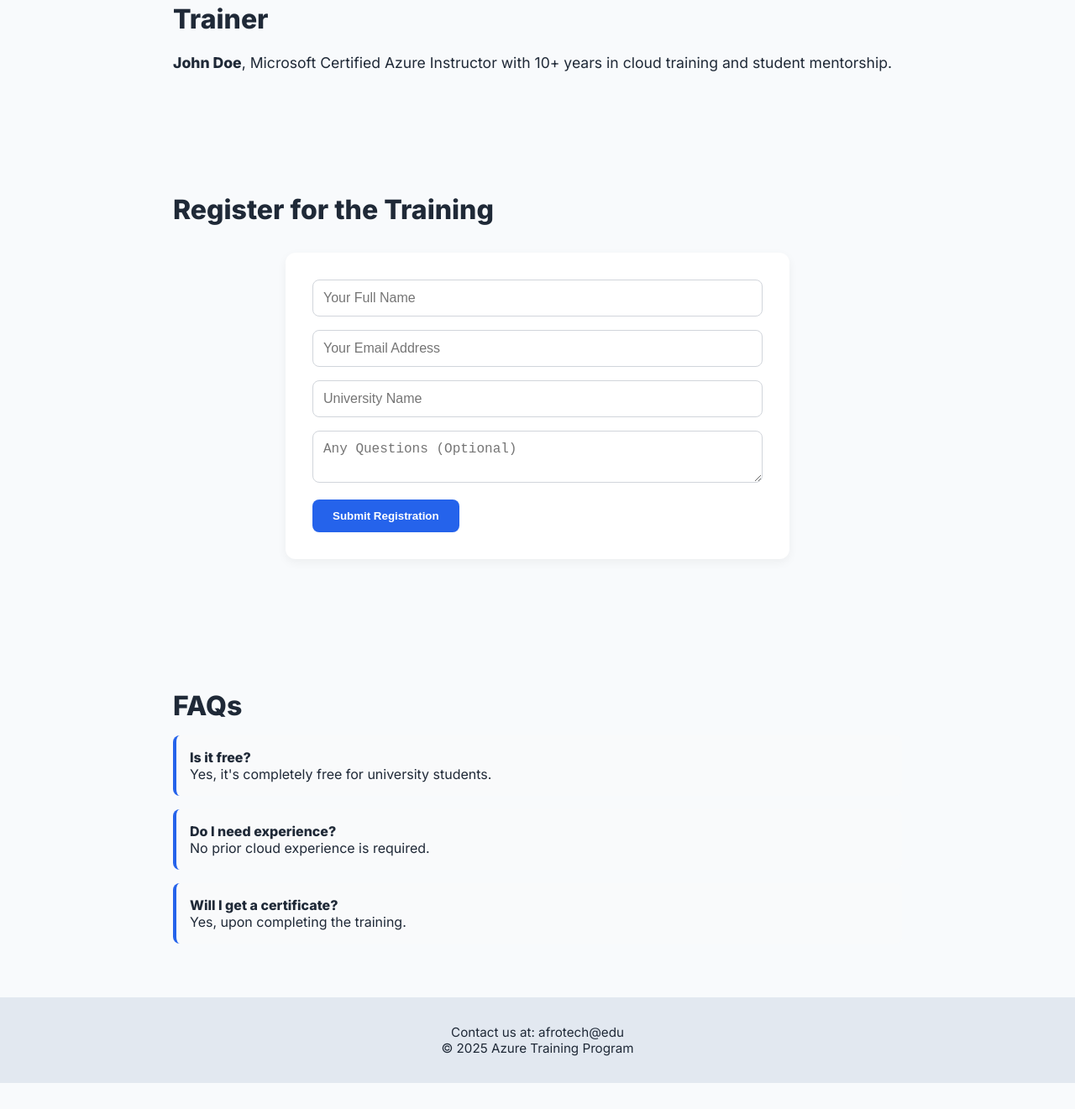
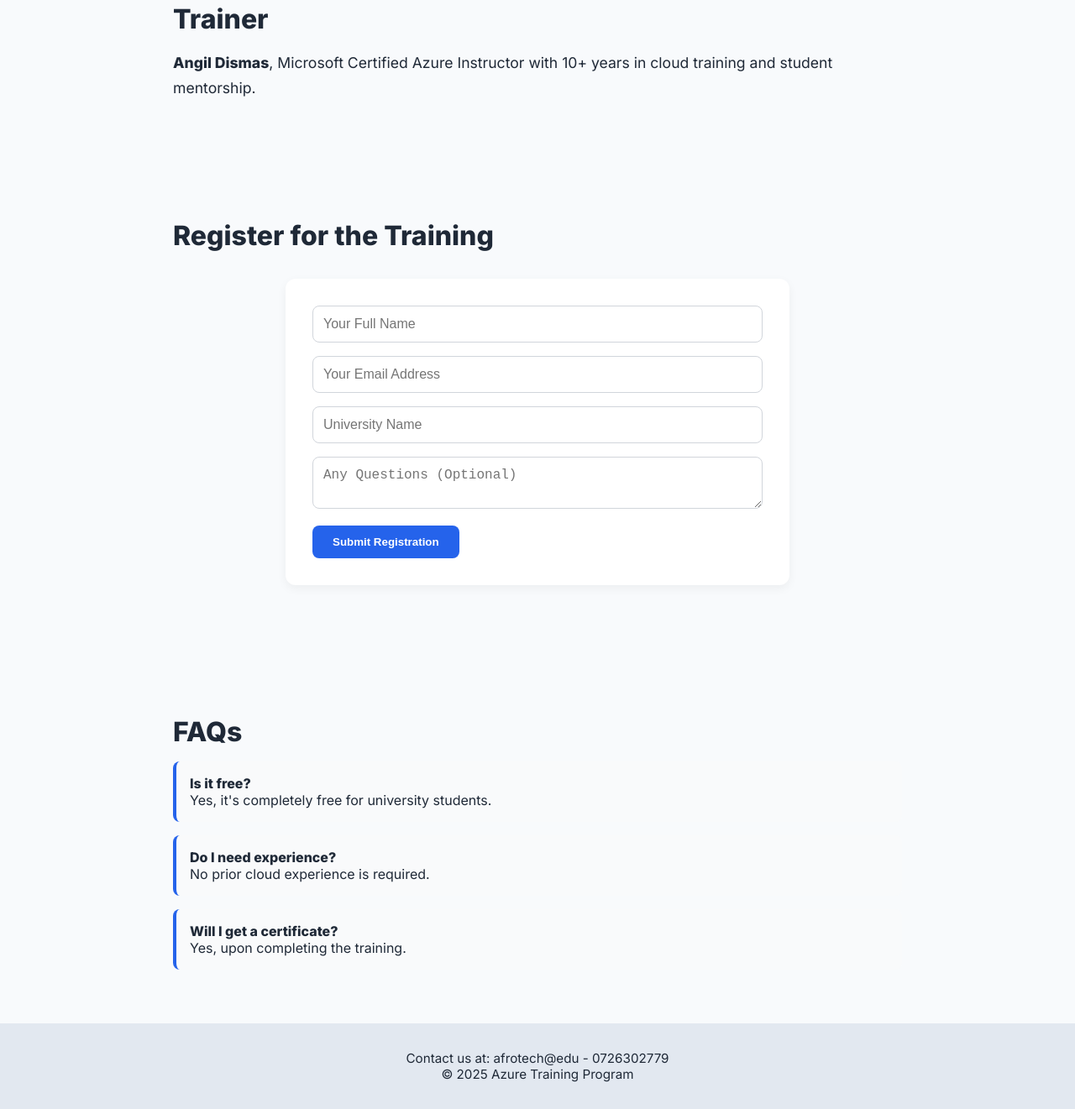
Before and after one commit to AngilD/azure-training-page, a plain HTML site: page index.html in a window 1280 px wide. Shown: the part 1298-2619 px from the top of the page at 84% size. Before the commit the page ends 2588 px from the top, so only its background shows below. Drawn offline with Linux system fonts and the light colour scheme.

Commit message:
Update index.html

```diff
--- a/index.html
+++ b/index.html
@@ -45,7 +45,7 @@
 
   <div class="section">
     <h2>Trainer</h2>
-    <p><strong>John Doe</strong>, Microsoft Certified Azure Instructor with 10+ years in cloud training and student mentorship.</p>
+    <p><strong>Angil Dismas</strong>, Microsoft Certified Azure Instructor with 10+ years in cloud training and student mentorship.</p>
   </div>
 
   <div class="section" id="registration">
@@ -77,7 +77,7 @@
   </div>
 
   <footer>
-    Contact us at: afrotech@edu<br>
+    Contact us at: afrotech@edu - 0726302779<br>
     &copy; 2025 Azure Training Program
   </footer>
 <!--
```
